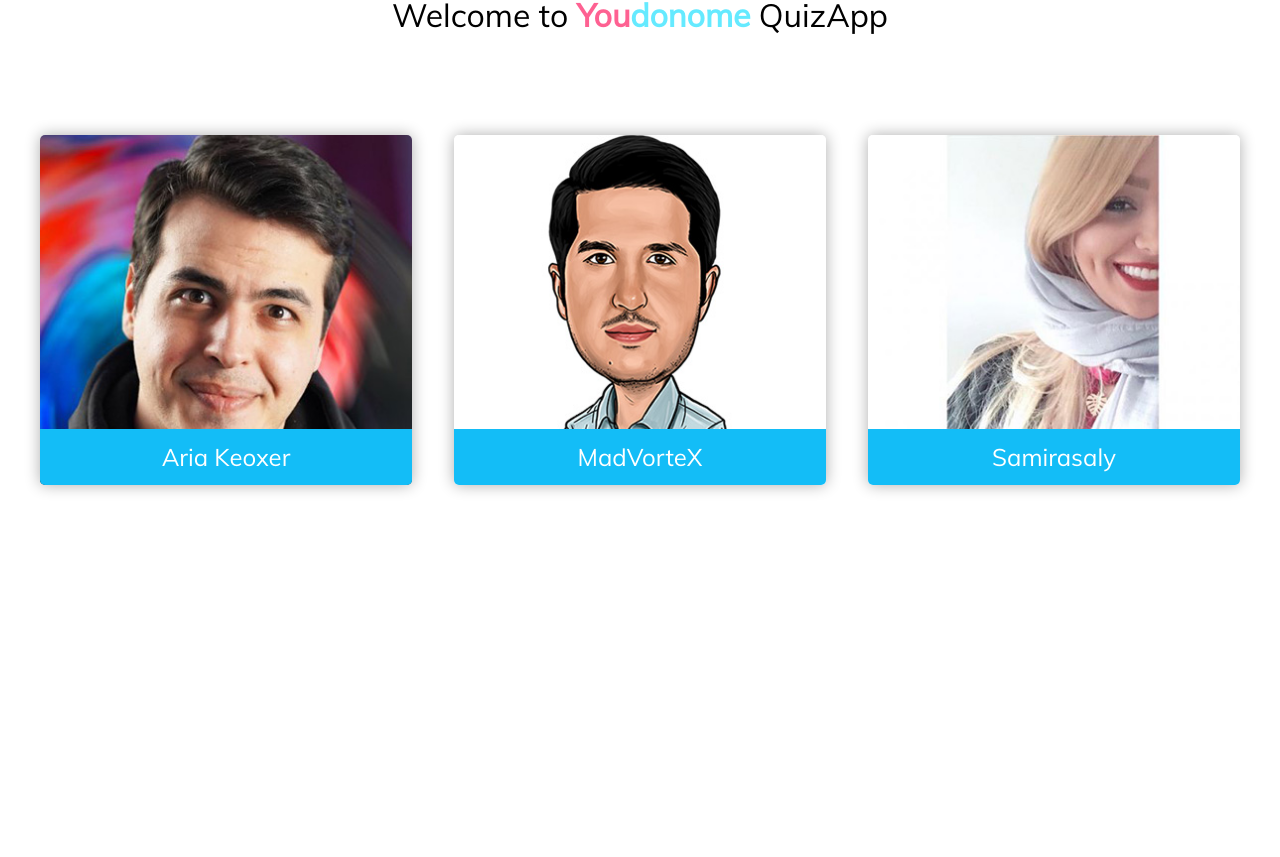
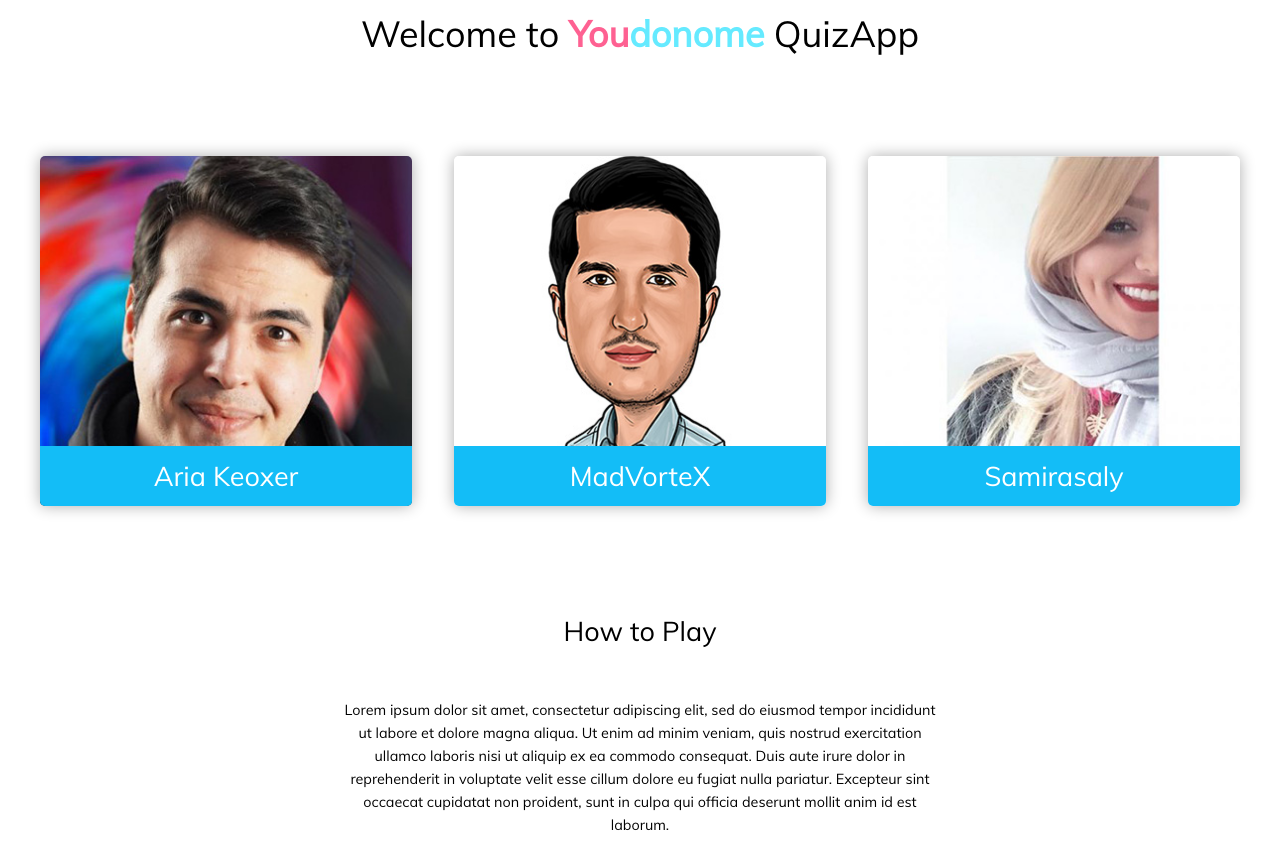
Before and after one commit to samanrashidii/youdonome, a Vue app: page / in a window 1280 px wide. Shown: the part 185-1042 px from the top of the page. Before the commit the page ends 800 px from the top, so only its background shows below. Built offline with nearby package versions, Linux system fonts and the light colour scheme.

Commit message:
feature: added howToPlay in homepage

```diff
--- a/src/locales/en.json
+++ b/src/locales/en.json
@@ -4,5 +4,9 @@
   },
   "home": {
     "mainTitle": "Welcome to <strong>You<span>donome</span></strong> QuizApp"
+  },
+  "howToPlay": {
+    "title": "How to Play",
+    "description": "Lorem ipsum dolor sit amet, consectetur adipiscing elit, sed do eiusmod tempor incididunt ut labore et dolore magna aliqua. Ut enim ad minim veniam, quis nostrud exercitation ullamco laboris nisi ut aliquip ex ea commodo consequat. Duis aute irure dolor in reprehenderit in voluptate velit esse cillum dolore eu fugiat nulla pariatur. Excepteur sint occaecat cupidatat non proident, sunt in culpa qui officia deserunt mollit anim id est laborum."
   }
 }
--- a/src/sass/components/title.scss
+++ b/src/sass/components/title.scss
@@ -1,6 +1,5 @@
 .title{
     text-align: center;
-    margin:20px 0;
     strong{
         font-weight: bold;
         color: $color-secondary;
--- a/src/sass/prepared/_defaults.scss
+++ b/src/sass/prepared/_defaults.scss
@@ -168,6 +168,35 @@ button{
 }
 
 .frame{
-	max-width: 1200px;
+	max-width: $size-xlg;
+	padding:0 20px;
 	margin: auto;
+	&.frame-sm{
+		max-width: $size-sm;
+	}
 }
+
+	// Spacing Sizes
+
+.mt-1{margin-top:1rem;}
+.mt-2{margin-top:2rem;}
+.mt-3{margin-top:3rem;}
+.mt-4{margin-top:4rem;}
+.mb-1{margin-bottom:1rem;}
+.mb-2{margin-bottom:2rem;}
+.mb-3{margin-bottom:3rem;}
+.mb-4{margin-bottom:4rem;}
+.pt-1{padding-top:1rem;}
+.pt-2{padding-top:2rem;}
+.pt-3{padding-top:3rem;}
+.pt-4{padding-top:4rem;}
+.pb-1{padding-bottom:1rem;}
+.pb-2{padding-bottom:2rem;}
+.pb-3{padding-bottom:3rem;}
+.pb-4{padding-bottom:4rem;}
+
+	// Positions
+.text-center{text-align: center;}
+.text-start{text-align: start;}
+.text-end{text-align: end;}
+.text-justify{text-align: justify;}
--- a/src/sass/prepared/_variables.scss
+++ b/src/sass/prepared/_variables.scss
@@ -5,7 +5,7 @@ $font-rtl: 'Iran';
 $font-size-xs: 13px;
 $font-size-sm: 14px;
 $font-size-md: 15px;
-$font-size-default: 16px;
+$font-size-default: 18px;
 $font-size-lg: 17px;
 $font-size-xlg: 18px;
 $color-primary: #65eaff;
@@ -24,5 +24,11 @@ $border-radius-sm: 2px;
 $border-radius-md: 3px;
 $border-radius-lg: 4px;
 $border-radius-default: 5px;
+$size-xxs: 320px;
+$size-xs: 480px;
+$size-sm: 640px;
+$size-md: 760px;
+$size-lg: 1024px;
+$size-xlg: 1240px;
 // Elements Styles
 $input-height: 34px;
--- a/src/views/Home.vue
+++ b/src/views/Home.vue
@@ -1,11 +1,12 @@
 <template>
   <div class="home">
-    <Logo />
-    <Title
-      :value="$t('home.mainTitle')"
-      size="xlg"
-    />
     <div class="frame">
+      <Logo />
+      <Title
+        :value="$t('home.mainTitle')"
+        size="xlg"
+        class="mt-2"
+      />
       <div
         v-if="profileBoxes"
         class="profile-box-wrapper"
@@ -16,6 +17,17 @@
           :image="profile.image"
           :name="profile.name"
           @click.native="profileClicked(profile)"
+        />
+      </div>
+      <Title
+        :value="$t('howToPlay.title')"
+        size="lg"
+        class="mt-3 pt-3"
+      />
+      <div class="frame frame-sm">
+        <p
+          v-html="$t('howToPlay.description')"
+          class="mt-2 text-center"
         />
       </div>
     </div>
```
